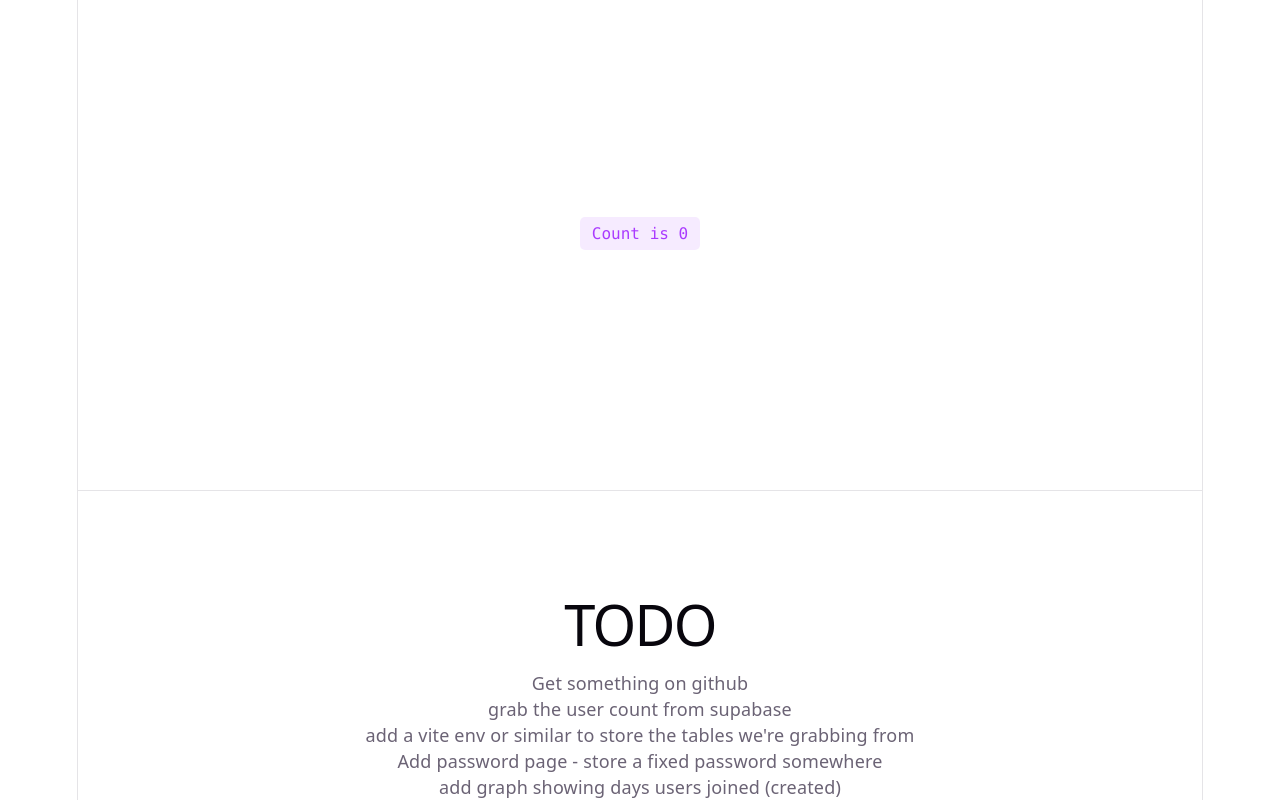
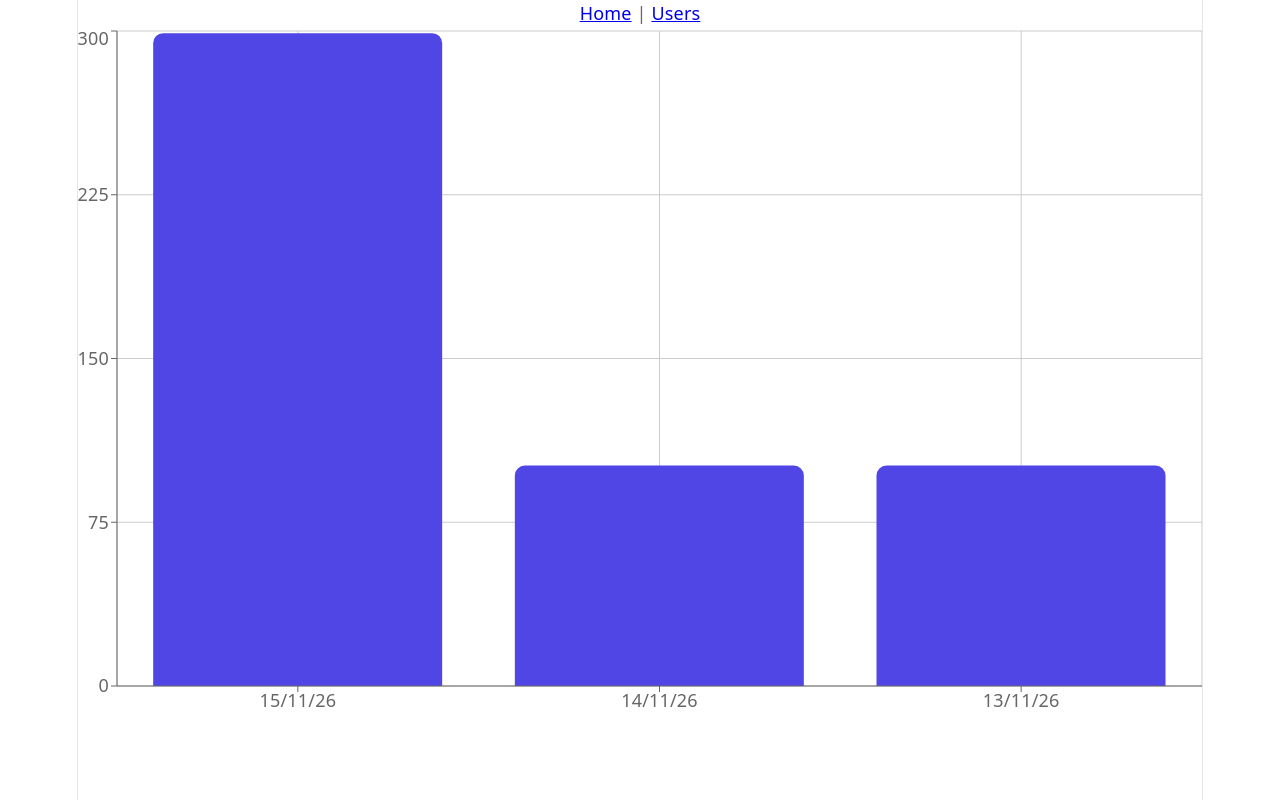
Before and after one commit to jbarronuk/tablepulse, a React (Vite) app: page /users in a window 1280 px wide. Built offline with nearby package versions, Linux system fonts and the light colour scheme.

Commit message:
Add some navigation and the first chart

```diff
--- a/package.json
+++ b/package.json
@@ -11,7 +11,9 @@
   },
   "dependencies": {
     "react": "^19.3.1",
-    "react-dom": "^19.3.1"
+    "react-dom": "^19.3.1",
+    "react-router-dom": "^7.18.5",
+    "recharts": "^3.10.1"
   },
   "devDependencies": {
     "@eslint/js": "^10.0.1",
--- a/src/App.tsx
+++ b/src/App.tsx
@@ -1,34 +1,19 @@
-import { useState } from 'react'
-import heroImg from './assets/hero.png'
-import reactLogo from './assets/react.svg'
-import viteLogo from './assets/vite.svg'
+import { BrowserRouter, Routes, Route, Link } from "react-router-dom"
 import './App.css'
+import HomePage from './HomePage'
+import UsersPage from './UsersPage'
 
 function App() {
-  const [count, setCount] = useState(0)
-
   return (
-    <>
-      <section id="center">
-        <button
-          type="button"
-          className="counter"
-          onClick={() => setCount((count) => count + 1)}
-        >
-          Count is {count}
-        </button>
-      </section>
-
-      <section id="spacer"></section>
-      <section>
-        <h1>TODO</h1>
-        <p>Get something on github</p>
-        <p>grab the user count from supabase</p>
-        <p>add a vite env or similar to store the tables we're grabbing from</p>
-        <p>Add password page - store a fixed password somewhere</p>
-        <p>add graph showing days users joined (created)</p>
-      </section>
-    </>
+    <BrowserRouter>
+      <nav>
+        <Link to="/">Home</Link> | <Link to="/users">Users</Link>
+      </nav>
+      <Routes>
+        <Route path="/" element={<HomePage />} />
+        <Route path="/users" element={<UsersPage />} />
+      </Routes>
+    </BrowserRouter>
   )
 }
 
--- /dev/null
+++ b/src/HomePage.tsx
@@ -0,0 +1,29 @@
+import { useState } from 'react'
+
+function HomePage() {
+  const [count, setCount] = useState(0)
+
+  return (
+    <>
+      <section id="center">
+        <button
+          type="button"
+          className="counter"
+          onClick={() => setCount((count) => count + 1)}
+        >
+          Count is {count}
+        </button>
+      </section>
+      <section>
+        <h1>TODO</h1>
+        <p>Get something on github</p>
+        <p>grab the user count from supabase</p>
+        <p>add a vite env or similar to store the tables we're grabbing from</p>
+        <p>Add password page - store a fixed password - Cloudflare Access or Supabase Auth</p>
+        <p>add graph showing days users joined (created)</p>
+      </section>
+    </>
+  )
+}
+
+export default HomePage
--- /dev/null
+++ b/src/UsersPage.tsx
@@ -0,0 +1,16 @@
+import SimpleBarChart from './components/BarChart'
+
+function UsersPage() {
+
+  const data = [
+    {label: '15/11/26', count: 299},
+    {label: '14/11/26', count: 101},
+    {label: '13/11/26', count: 101},
+  ]
+
+  return (
+    <SimpleBarChart days={data} name="Users"/>
+  )
+}
+
+export default UsersPage
--- /dev/null
+++ b/src/components/BarChart.tsx
@@ -0,0 +1,36 @@
+import { BarChart, CartesianGrid, XAxis, YAxis, Tooltip, Legend, Bar } from "recharts";
+
+type Day = {
+    label: string
+    count: number
+}
+type Props = {
+    days: Day[],
+    name: string
+}
+const SimpleBarChart = ({days, name}: Props) => {
+
+    if (days.length === 0) return <p>No data yet</p>
+
+    return (
+        <BarChart
+            style={{ width: '100%', aspectRatio: 1.618 }}
+            responsive
+            data={days}
+            margin={{
+                top: 5,
+                right: 0,
+                left: 0,
+                bottom: 5
+            }}
+            >
+                <CartesianGrid />
+                <XAxis dataKey="label" minTickGap={20} />
+                <YAxis width="auto" allowDecimals={false} />
+                <Tooltip />
+                <Bar name={name} dataKey="count" radius={[10, 10, 0, 0]} fill="#4f46e5"/>
+            </BarChart>
+    )
+}
+
+export default SimpleBarChart
```
Also changed, not shown: 1 other file (tests, documents, lock files or other folders).
